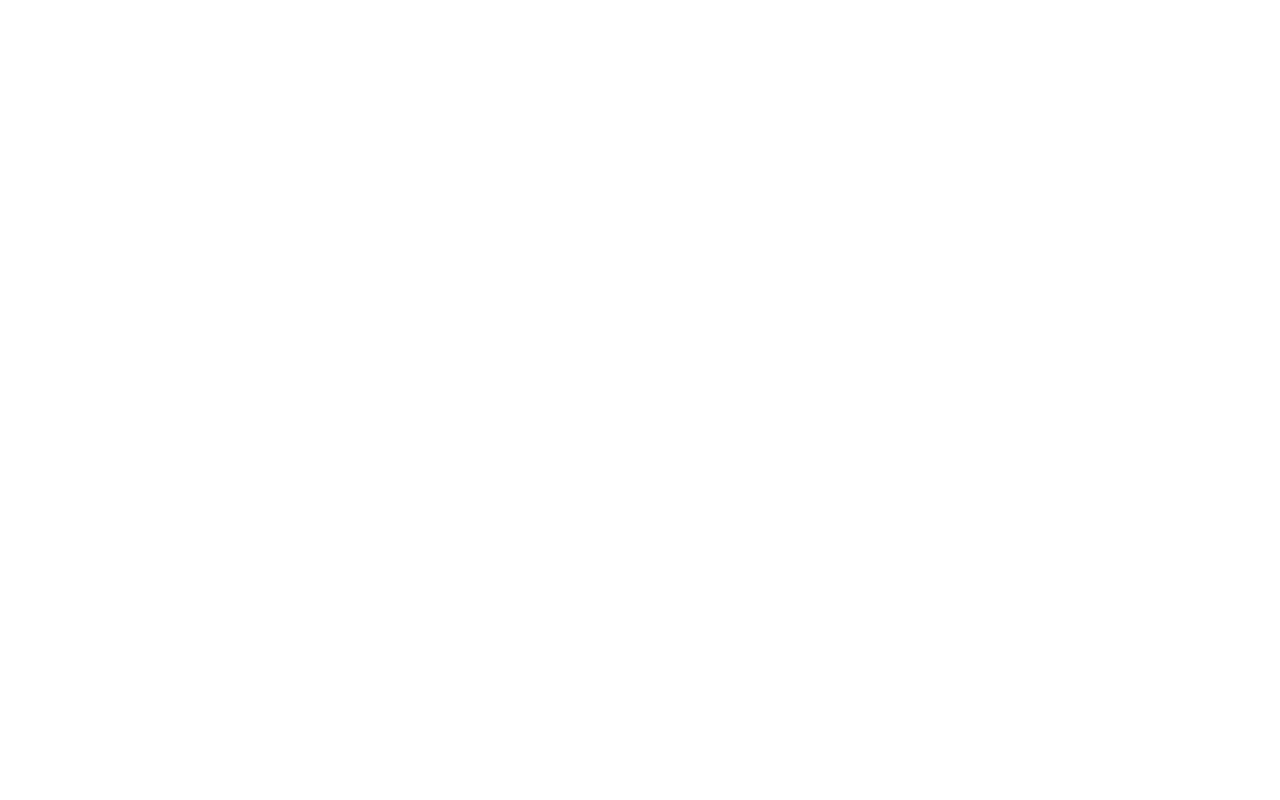
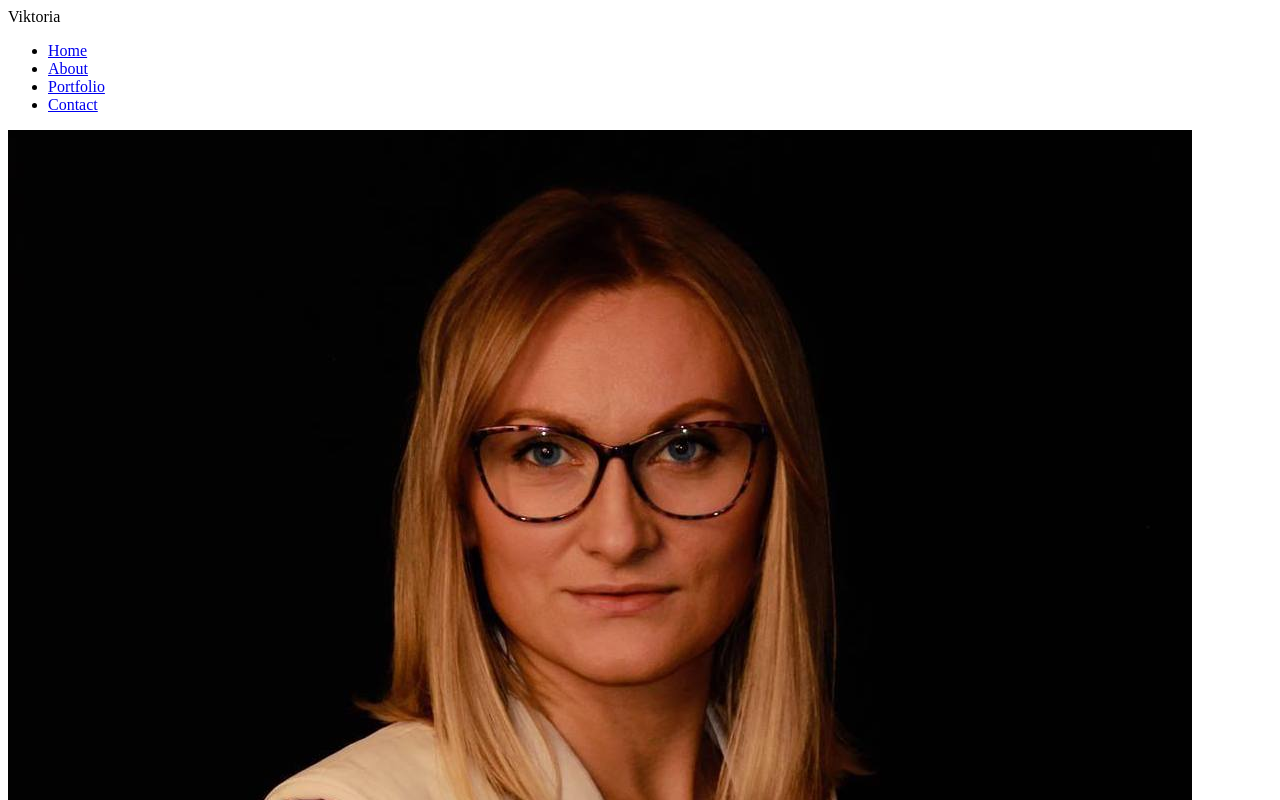
Before and after one commit to vikusja96/portfolio1, a plain HTML site: page index.html in a window 1280 px wide. Shown: the top 800 px of the page. Drawn offline with Linux system fonts and the light colour scheme.

Commit message:
create header section in index.html

```diff
--- a/index.html
+++ b/index.html
@@ -1,12 +1,45 @@
 <!DOCTYPE html>
 <html lang="en">
-<head>
-    <meta charset="UTF-8">
-    <meta http-equiv="X-UA-Compatible" content="IE=edge">
-    <meta name="viewport" content="width=device-width, initial-scale=1.0">
+  <head>
+    <meta charset="UTF-8" />
+    <meta http-equiv="X-UA-Compatible" content="IE=edge" />
+    <meta name="viewport" content="width=device-width, initial-scale=1.0" />
+    <link
+      href="https://fonts.googleapis.com/css2?family=Yeseva+One&display=swap"
+      rel="stylesheet"
+    />
     <title>Viktoria's Portfolio</title>
-</head>
-<body>
-
-</body>
+  </head>
+  <body>
+    <div class="Navigation">
+      <div>Viktoria</div>
+      <nav class="Navigation__nav">
+        <ul class="Navigation__list">
+          <li class="Navigation__item">
+            <a class="Navigation__link" href="#">Home</a>
+          </li>
+          <li class="Navigation__item">
+            <a class="Navigation__link" href="#">About</a>
+          </li>
+          <li class="Navigation__item">
+            <a class="Navigation__link" href="#">Portfolio</a>
+          </li>
+          <li class="Navigation__item">
+            <a class="Navigation__link" href="#">Contact</a>
+          </li>
+        </ul>
+      </nav>
+    </div>
+    <header class="Header">
+      <div class="Header__image">
+        <img src="./img/profile_photo.jpg" alt="Viktoria's profile photo" />
+      </div>
+      <div class="Header__tex-box">
+        <h1 class="Heading-primary">
+          <span class="Heading-primary__main">Welcome</span>
+          <span class="Heading-primary__sub">I am Viktoria Full-Stack Developer</span>
+        </h1>
+      </div>
+    </header>
+  </body>
 </html>
```
Also changed, not shown: img/profile_photo.jpg (added).
